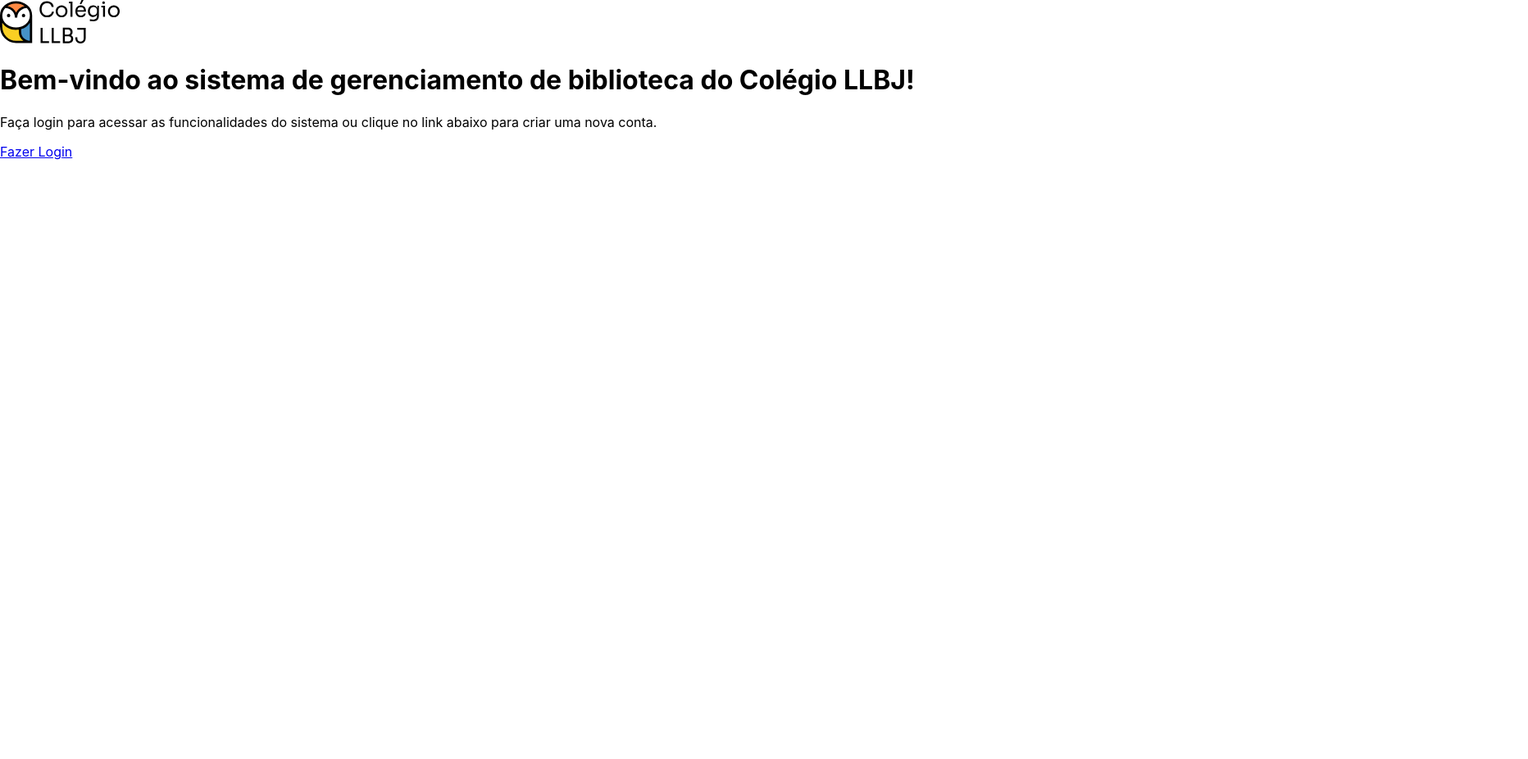
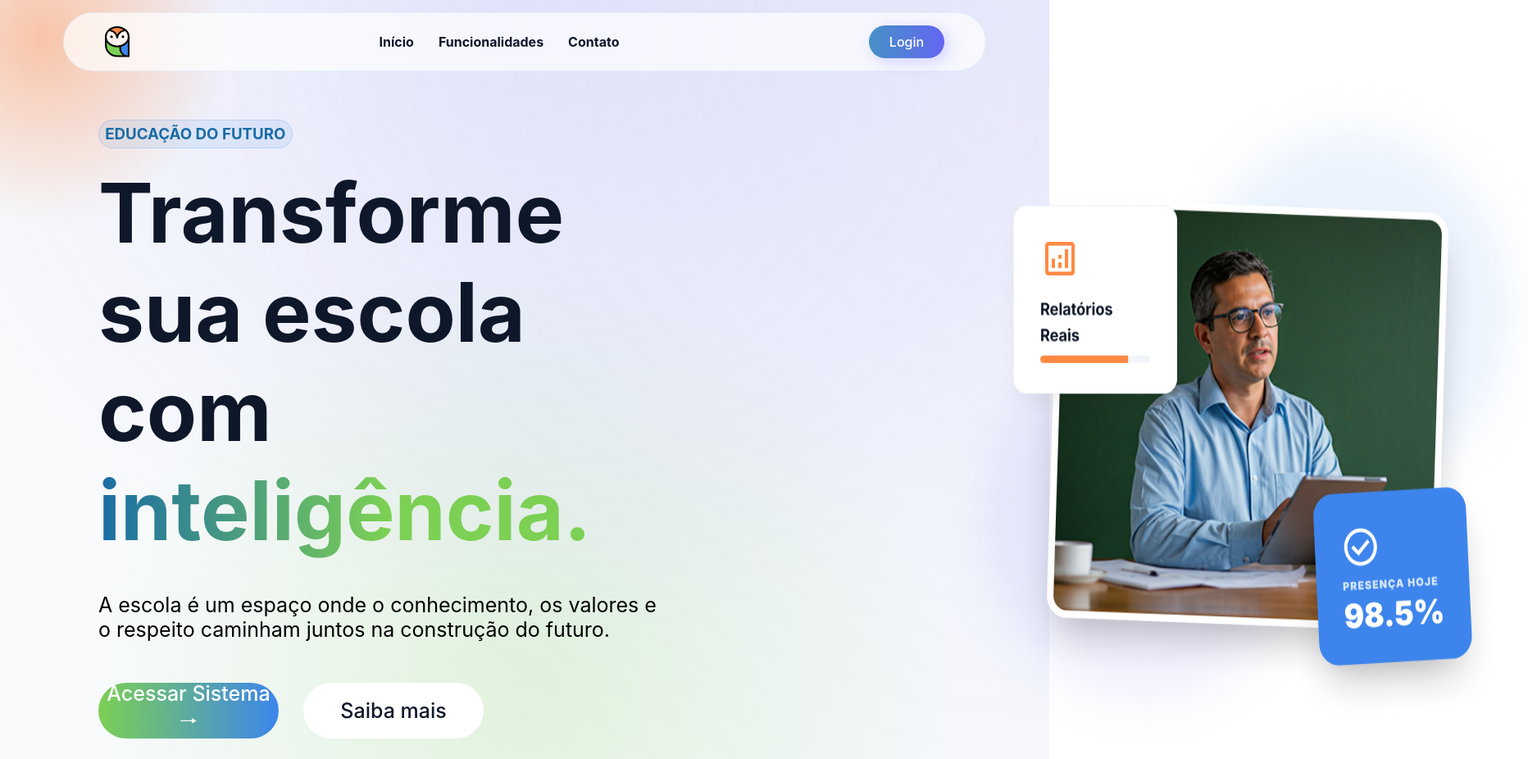
Before and after one commit to Jefflpz/llbj-front, a React (Vite) app: page /initial in a window 1280 px wide. Shown: the whole page at 82% size, 1864 px wide, since content can reach past the window. Before the commit the page ends 800 px from the top, so only its background shows below. Built offline with nearby package versions, Linux system fonts and the light colour scheme.

Commit message:
feat: primeira página da nova landing page

```diff
--- a/index.html
+++ b/index.html
@@ -2,7 +2,7 @@
 <html lang="en">
   <head>
     <meta charset="UTF-8" />
-    <link rel="icon" type="image/svg+xml" href="/public/llbj-logo-2.svg" />
+    <link rel="icon" type="image/svg+xml" href="owl.svg" />
     <meta name="viewport" content="width=device-width, initial-scale=1.0" />
     <title>Colégio LLBJ</title>
   </head>
--- a/src/App.tsx
+++ b/src/App.tsx
@@ -1,12 +1,16 @@
 import { Routes, Route, Navigate } from 'react-router-dom'
 import Login from './pages/Login'
 import Initial from './pages/Initial'
+// import Admin from './pages/Admin'
 
 function App() {
   return (
     <Routes>
       <Route path="/login" element={<Login />} />
       <Route path="/initial" element={<Initial />} />
+      {/* <Route path="/admin" element={<Admin content='professores' />} />
+      <Route path="/admin/disciplinas" element={<Admin content='disciplinas' />} />
+      <Route path="/admin/alunos" element={<Admin content='alunos' />} /> */}
 
       <Route path="*" element={<Navigate to="/initial" />} />
     </Routes>
--- /dev/null
+++ b/src/components/Buttons/Button.css
@@ -0,0 +1,40 @@
+.blue-gradient {
+    background-image: linear-gradient(to right, #4692C6, #6366F1);
+    padding: 10px;
+    color: #ffffff;
+    width: 9vh;
+    border-radius: 30px;
+    text-align: center;
+    font-weight: 500;
+    filter: drop-shadow(5px 5px 10px rgba(67, 67, 255, 0.2));
+}
+
+.green-gradient {
+    display: flex;
+    align-items: center;
+    justify-content: center;
+    text-align: center;
+    background-image: linear-gradient(to right, #7CD054, #3C85EC);
+    padding: 10px;
+    color: #ffffff;
+    width: 25vh;
+    border-radius: 40px;
+    font-weight: 500;
+    font-size: 25px;
+    height: 6vh;
+}
+
+.white {
+    display: flex;
+    align-items: center;
+    justify-content: center;
+    text-align: center;
+    background-color: #ffffff;
+    padding: 10px;
+    color: #0F172A;
+    width: 25vh;
+    border-radius: 40px;
+    font-weight: 500;
+    font-size: 25px;
+    height: 6vh;
+}
--- /dev/null
+++ b/src/components/Buttons/Button.tsx
@@ -0,0 +1,11 @@
+import './Button.css';
+
+interface ButtonProps {
+    title: string,
+    style: string;
+}
+export default function Button({ title, style }: ButtonProps) {
+    return (
+        <p className={style}>{title}</p>
+    )
+}
--- /dev/null
+++ b/src/components/Header/Header.css
@@ -0,0 +1,26 @@
+.header {
+    display: flex;
+    justify-content: center;
+    align-items: center;
+    justify-content: space-between;
+    width: 80%;
+    height: 70px;
+    background-color: rgba(255, 255, 255, 0.7);
+    padding-left: 50px;
+    padding-right: 50px;
+    border-radius: 50px;
+    margin-top: 15px;
+    border: 1px solid rgba(60,133,236,0.1) ;
+}
+
+.nav {
+    display: flex;
+    justify-content: center;
+    align-items: center;
+    gap: 30px;
+    color: #0F172A;
+}
+
+.icon {
+    width: 30px;
+}
--- /dev/null
+++ b/src/components/Header/Header.tsx
@@ -0,0 +1,16 @@
+import './Header.css';
+import Button from '../Buttons/Button';
+
+export default function HeaderInitial() {
+    return (
+        <div className='header'>
+            <img src="owl.svg" alt="Owl" className='icon'/>
+            <div className='nav'>
+                <h4>Início</h4>
+                <h4>Funcionalidades</h4>
+                <h4>Contato</h4>
+            </div>
+            <Button title='Login' style='blue-gradient'></Button>
+        </div>
+    )
+}
--- a/src/pages/Initial.tsx
+++ b/src/pages/Initial.tsx
@@ -1,11 +1,28 @@
+import HeaderInitial from "../components/Header/Header";
+import "../styles/Initial.css";
+import Button from "../components/Buttons/Button";
+
 export default function Initial() {
     return (
         <div className="initial-page">
             <div className="initial-card">
-                <img src="/llbj-logo.svg" alt="Logo Colégio" />
-                <h1>Bem-vindo ao sistema de gerenciamento de biblioteca do Colégio LLBJ!</h1>
-                <p>Faça login para acessar as funcionalidades do sistema ou clique no link abaixo para criar uma nova conta.</p>
-                <a href="/login">Fazer Login</a>
+                <HeaderInitial></HeaderInitial>
+            </div>
+            <div className="content">
+                <div className="texts">
+                    <h3 className="heading">EDUCAÇÃO DO FUTURO</h3>
+                    <p className="head-text">Transforme
+                        <span>sua escola com</span>
+                        <span className="highlight">inteligência.</span>
+                    </p>
+                    <p className="final-text">A escola é um espaço onde o conhecimento, os valores e o respeito caminham juntos na construção do futuro.</p>
+                    <div className="buttons">
+                    <Button title="Acessar Sistema  🠒" style="green-gradient"></Button>
+                    <Button title="Saiba mais" style="white"></Button>
+                </div>
+                </div>
+
+                <img src="teacher img.png" alt="Teacher Image" />
             </div>
         </div>
     );
--- a/src/styles/Initial.css
+++ b/src/styles/Initial.css
@@ -0,0 +1,65 @@
+.initial-page {
+    min-height: 100vh;
+    background-color: #F8FAFC;
+    background-image:
+        radial-gradient(circle at 4% 5%, rgba(255, 137, 67, 0.45) 0%, rgba(255, 137, 67, 0) 15%),
+        radial-gradient(circle at 50% 0%, rgba(99, 102, 241, 0.12) 0%, rgba(99, 102, 241, 0) 70%),
+        radial-gradient(circle at 100% 0%, rgba(99, 102, 241, 0.10) 0%, rgba(99, 102, 241, 0) 70%),
+        radial-gradient(circle at 50% 90%, rgba(124, 208, 84, 0.19) 0%, rgba(20, 184, 166, 0) 50%);
+}
+
+.initial-card {
+    display: flex;
+    justify-content: center;
+}
+
+.heading {
+    background-color: rgba(60, 133, 236, 0.1);
+    color: #1A6CA5;
+    border: 1px solid rgba(60, 133, 236, 0.2);
+    border-radius: 20px;
+    padding: 5px;
+    width: 12em;
+    text-align: center;
+}
+
+.head-text {
+    display: flex;
+    flex-direction: column;
+    font-size: 100px;
+    font-weight: bold;
+    color: #0F172A;
+    margin: 0;
+}
+
+.highlight {
+    background-image: linear-gradient(to right, #1A6CA5, #7CD054, #7CD054);
+    background-clip: text;
+    -webkit-background-clip: text;
+    -webkit-text-fill-color: transparent;
+    color: #0F172A;
+    margin-bottom: 0px;
+}
+
+.texts {
+    display: flex;
+    flex-direction: column;
+    margin-left: 15vh;
+    margin-top: 5vh;
+}
+
+.final-text {
+    font-size: 25px;
+    width: 700px;
+    margin-top: 40px;
+}
+
+.buttons {
+    display: flex;
+    gap: 30px;
+}
+
+.content {
+    display: flex;
+    gap: 20em;
+}
```
Also changed, not shown: public/owl.svg (added), public/teacher img.png (added).
